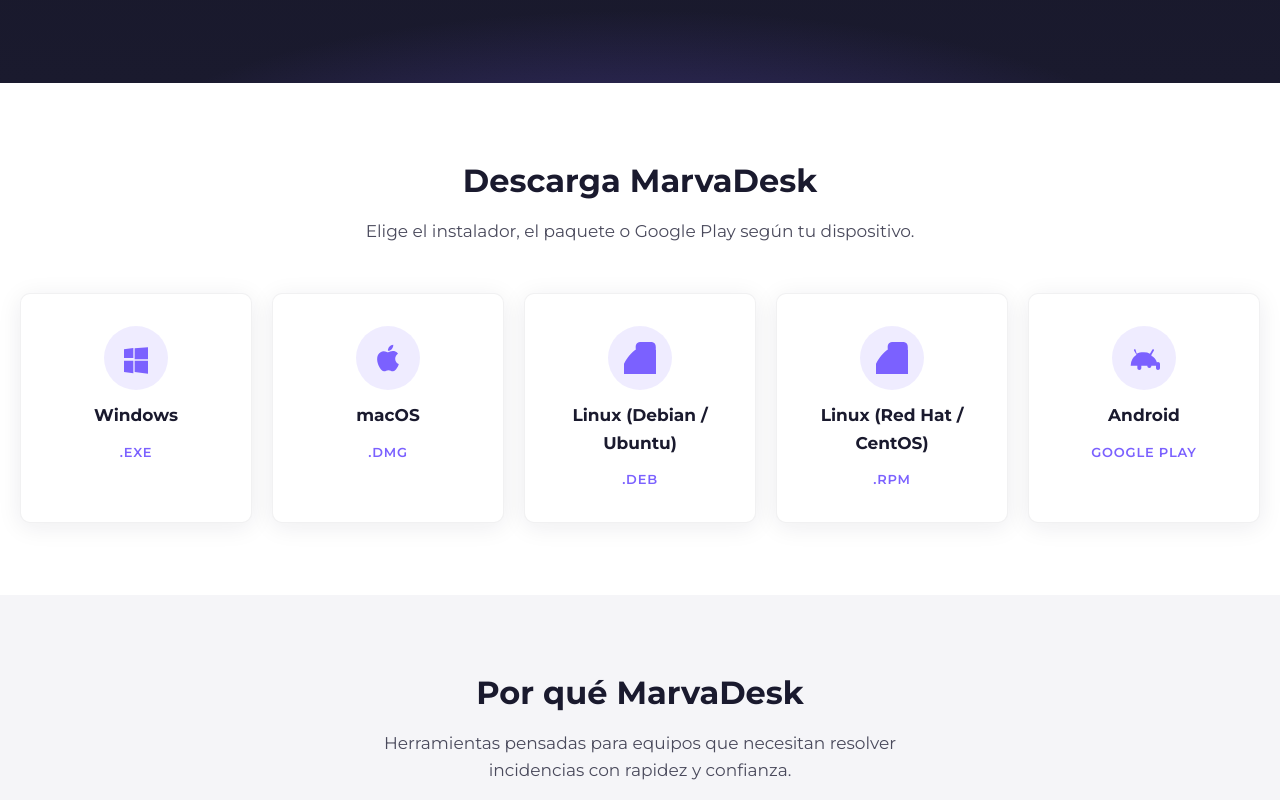
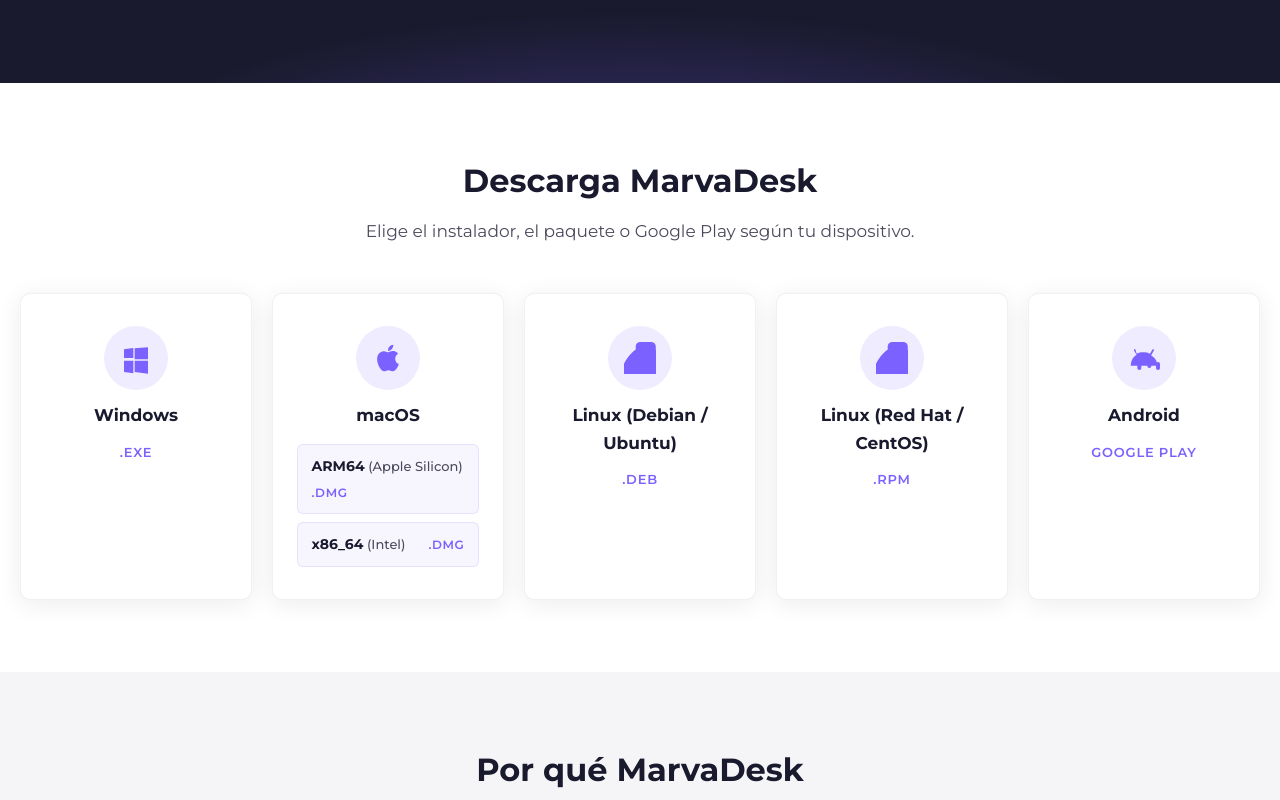
Before and after one commit to mxmarva/MarvaSupport-Landing, a plain HTML site: page index.html in a window 1280 px wide. Shown: the part 550-1350 px from the top of the page. Drawn offline with Linux system fonts and the light colour scheme.

Commit message:
Add support to Mac x86_64

```diff
--- a/index.html
+++ b/index.html
@@ -96,16 +96,38 @@
               <span class="download-label">Windows</span>
               <span class="download-ext">.exe</span>
             </a>
-            <a
-              class="download-card"
-              href="https://cdn-media.solucionesmarva.com/software/remote/quick-support/marvadesk-qs.dmg"
+            <div
+              class="download-card download-card--mac"
+              role="group"
+              aria-label="Descargas para macOS"
             >
               <span class="download-icon" aria-hidden="true">
                 <svg viewBox="0 0 24 24" fill="currentColor"><path d="M18.71 19.5c-.83 1.24-1.71 2.45-3.05 2.47-1.34.03-1.77-.79-3.29-.79-1.53 0-2 .77-3.27.82-1.31.05-2.3-1.32-3.14-2.53C4.25 17 2.94 12.45 4.7 9.39c.87-1.52 2.43-2.48 4.12-2.51 1.28-.02 2.5.87 3.29.87.78 0 2.26-1.07 3.81-.91.65.03 2.47.26 3.64 1.98-.09.06-2.17 1.28-2.15 3.81.03 3.02 2.65 4.03 2.68 4.04-.03.07-.42 1.44-1.38 2.83M13 3.5c.73-.83 1.94-1.46 2.94-1.5.13 1.17-.34 2.35-1.04 3.19-.69.85-1.83 1.51-2.95 1.42-.15-1.15.41-2.35 1.05-3.11z"/></svg>
               </span>
               <span class="download-label">macOS</span>
-              <span class="download-ext">.dmg</span>
-            </a>
+              <div class="download-variants">
+                <a
+                  class="download-variant-link"
+                  href="https://cdn-media.solucionesmarva.com/software/remote/quick-support/marvadesk-qs.dmg"
+                >
+                  <span class="download-variant-line">
+                    <span class="download-variant-arch">ARM64</span>
+                    <span class="download-variant-hint">(Apple Silicon)</span>
+                  </span>
+                  <span class="download-variant-ext">.dmg</span>
+                </a>
+                <a
+                  class="download-variant-link"
+                  href="https://cdn-media.solucionesmarva.com/software/remote/quick-support/marvadesk-qs_x86-64.dmg"
+                >
+                  <span class="download-variant-line">
+                    <span class="download-variant-arch">x86_64</span>
+                    <span class="download-variant-hint">(Intel)</span>
+                  </span>
+                  <span class="download-variant-ext">.dmg</span>
+                </a>
+              </div>
+            </div>
             <a
               class="download-card"
               href="https://cdn-media.solucionesmarva.com/software/remote/quick-support/marvadesk-qs.deb"
--- a/styles.css
+++ b/styles.css
@@ -430,6 +430,76 @@ a:hover {
   letter-spacing: 0.06em;
 }
 
+.download-card--mac {
+  cursor: default;
+}
+
+.download-card--mac:hover {
+  transform: none;
+  box-shadow: var(--shadow-card);
+  border-color: rgba(26, 26, 46, 0.06);
+}
+
+.download-card--mac:focus-within {
+  box-shadow: 0 8px 32px rgba(123, 97, 255, 0.18);
+  border-color: rgba(123, 97, 255, 0.35);
+}
+
+.download-variants {
+  display: flex;
+  flex-direction: column;
+  gap: 0.5rem;
+  width: 100%;
+  margin-top: 0.125rem;
+}
+
+.download-variant-link {
+  display: flex;
+  flex-wrap: wrap;
+  align-items: baseline;
+  justify-content: space-between;
+  gap: 0.35rem 0.75rem;
+  width: 100%;
+  padding: 0.65rem 0.85rem;
+  border-radius: var(--radius-sm);
+  background: rgba(123, 97, 255, 0.06);
+  border: 1px solid rgba(123, 97, 255, 0.14);
+  text-decoration: none;
+  color: var(--color-heading);
+  text-align: left;
+  transition: background 0.15s, border-color 0.15s, box-shadow 0.15s;
+  font-size: 0.875rem;
+}
+
+.download-variant-link:hover {
+  background: rgba(123, 97, 255, 0.11);
+  border-color: rgba(123, 97, 255, 0.28);
+  text-decoration: none;
+}
+
+.download-variant-line {
+  flex: 1 1 auto;
+  min-width: 0;
+}
+
+.download-variant-arch {
+  font-weight: 700;
+}
+
+.download-variant-hint {
+  font-weight: 500;
+  color: var(--color-body);
+  font-size: 0.8125rem;
+}
+
+.download-variant-ext {
+  font-size: 0.75rem;
+  font-weight: 600;
+  color: var(--color-accent);
+  text-transform: uppercase;
+  letter-spacing: 0.05em;
+}
+
 /* Features */
 .feature-grid {
   display: grid;
```
